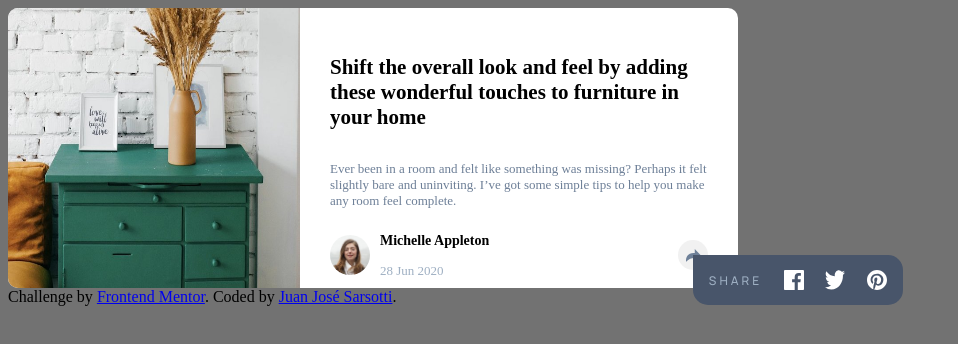
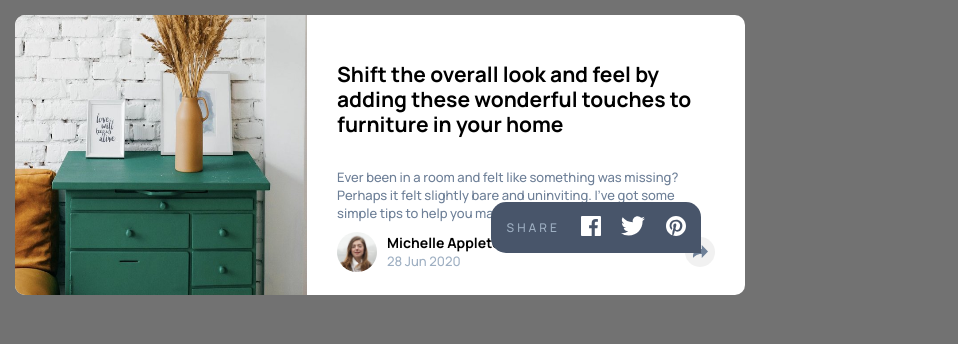
Before and after one commit to cocosar/cardcomponent, a website: page index.html in a window 1280 px wide. Shown: the whole page, without its empty margins (0-958 px from the left). Drawn offline with Linux system fonts and the light colour scheme.

Commit message:
Boton mejorado y responsive

```diff
--- a/index.html
+++ b/index.html
@@ -43,35 +43,33 @@
           you make any room feel complete.
         </p>
         <!-- Autoria y share del componente -->
-        <div class="author-card">
-          <img src="./images/avatar-michelle.jpg" alt="authoricon" />
-          <div class="author">
-            <h3 class="author-title">Michelle Appleton</h3>
-            <p id="author-date">28 Jun 2020</p>
-          </div>
-          <i id="share-btn" onclick="togglerShare()">
+        <div class="author-container">
+          <div class="author-card">
             <div id="share-container" class="share-container">
               <p class="share-text">SHARE</p>
-              <img src="./images/icon-facebook.svg" alt="facebook">
-              <img src="./images/icon-twitter.svg" alt="twitter">
-              <img src="./images/icon-pinterest.svg" alt="pinterest">
-
+              <a href="#"
+                ><img src="./images/icon-facebook.svg" alt="facebook"
+              /></a>
+              <a href="#"
+                ><img src="./images/icon-twitter.svg" alt="twitter"
+              /></a>
+              <a href="#"
+                ><img src="./images/icon-pinterest.svg" alt="pinterest"
+              /></a>
             </div>
-          </i>
+            <img src="./images/avatar-michelle.jpg" alt="authoricon" />
+            <div class="author">
+              <h3 class="author-title">Michelle Appleton</h3>
+              <p id="author-date">28 Jun 2020</p>
+            </div>
+            <i id="share-btn" onclick="togglerShare()"> </i>
+          </div>
         </div>
       </div>
     </div>
 
 
 
-    <!-- Atribuciones a FRONTENDMENTOR por brindar el desafio -->
-    <div class="attribution">
-      Challenge by
-      <a href="https://www.frontendmentor.io?ref=challenge" target="_blank"
-        >Frontend Mentor</a
-      >. Coded by <a href="#">Juan José Sarsotti</a>.
-    </div>
-
     <script src="share.js"></script>
   </body>
 </html>
--- a/main.scss
+++ b/main.scss
@@ -1,6 +1,7 @@
-
 body {
   background-color: rgb(114, 114, 114);
+  padding: 15px;
+  margin: 0;
 }
 
 // Componente en si
@@ -15,12 +16,15 @@ body {
     width: 40%;
     border-radius: 10px 0 0px 10px;
   }
+  * {
+    font-family: Manrope;
+  }
 }
 
 .container {
+  position: relative;
   display: flex;
   flex-direction: column;
-  height: 280;
   padding: 30px;
   justify-content: space-evenly;
 }
@@ -38,17 +42,24 @@ body {
   img {
     width: 40px;
     height: auto;
-    border-radius: 100%;
+    border-radius: 50%;
+    &:hover {
+      cursor: pointer;
+    }
   }
   i {
     margin-left: auto;
     background-color: rgb(241, 241, 241);
-    border-radius: 100%;
+    border-radius: 50%;
     width: 30px;
     height: 30px;
     background-image: url(./images/icon-share.svg);
     background-repeat: no-repeat;
     background-position: center;
+    &:hover {
+      cursor: pointer;
+      background-color: darken($color: rgb(241, 241, 241), $amount: 10%);
+    }
   }
 
   i img {
@@ -59,6 +70,11 @@ body {
 
 .author {
   margin-left: 10px;
+  p,
+  h3 {
+    margin-top: 0;
+    margin-bottom: 0;
+  }
 }
 
 #card-description {
@@ -77,30 +93,65 @@ body {
   color: hsl(212, 23%, 69%);
 }
 
-#share-btn {
-  position: relative;
-}
-
 .share-container {
+  visibility: visible; // dejar en hidden
   position: absolute;
-    top: 50%;
-    left: 50%;
+  bottom: 15%;
+  right: 10%;
   background-color: hsl(217, 19%, 35%);
   width: 200px;
-    height: 40px;
   display: flex;
-    font-family: Manrope;
   font-size: 12px;
   font-style: normal;
   font-weight: lighter;
   color: hsl(212, 23%, 69%);
   justify-content: space-around;
   align-items: center;
-    border-radius: 0px 15px 15px 15px;
-    visibility: visible;
+  border-radius: 15px 15px 0px 15px;
   padding: 5px;
   letter-spacing: 3px;
+  z-index: 1;
   img {
     border-radius: initial;
+    height: 20px;
+    width: auto;
   }
 }
+
+
+@media only screen and(max-width: 400px) {
+  .card {
+    flex-direction: column;
+    width: 100%;
+    height: auto;
+    img {
+      height: 40%;
+      width: 100%;
+    }
+    .card-header h2,
+    p {
+      margin: 0;
+      padding: 5px;
+    }
+      .share-container {
+        width: auto;
+        height: auto;
+        position: absolute;
+        bottom: -5%;
+        right: 0px;
+        left: 0px;
+        border-radius: 0px 0px 10px 10px;
+
+        a img {
+          height: 20px;
+          width: 20px;
+        }
+    }
+
+    .author-card {
+      img {
+        width: 20%;
+      }
+    }
+  }
+}
--- a/share.js
+++ b/share.js
@@ -1,14 +1,13 @@
+//Logica del boton Share
 let toggleShareStatus = false;
+const togglerShare = () => {
+  let shareContainer = document.getElementById("share-container");
 
-const togglerShare = () => {
-
-    let shareContainer = document.getElementById('share-container');
-
-    if(toggleShareStatus == false){
-        shareContainer.style.visibility = 'visible';
-        toggleShareStatus = true;
-    } else {
-        shareContainer.style.visibility = 'hidden'
-        toggleShareStatus = false;
-    }
-}
+  if (toggleShareStatus == false) {
+    shareContainer.style.visibility = "visible";
+    toggleShareStatus = true;
+  } else {
+    shareContainer.style.visibility = "hidden";
+    toggleShareStatus = false;
+  }
+};
```
Also changed, not shown: main.css, 1 other file. Lines whose indentation alone changed are shown as unchanged.
